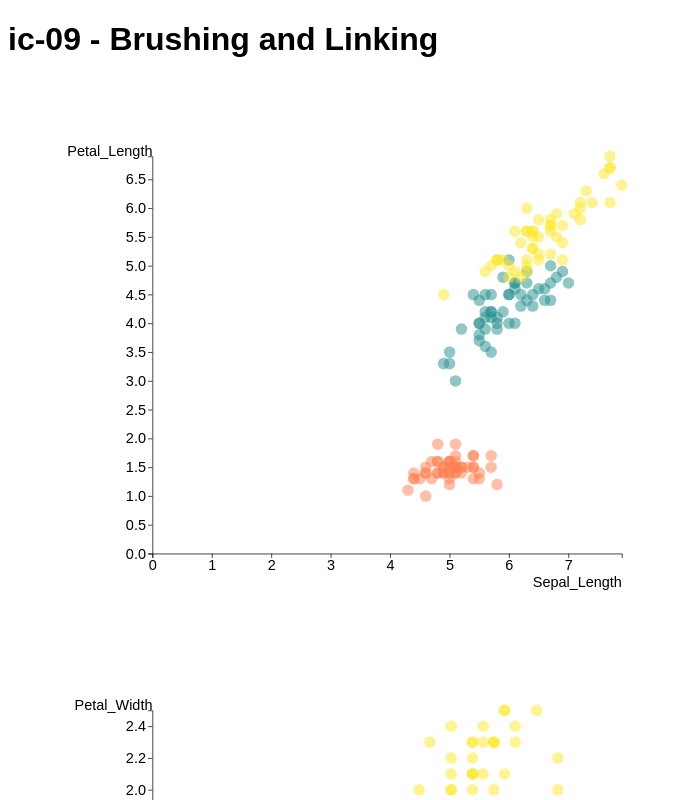
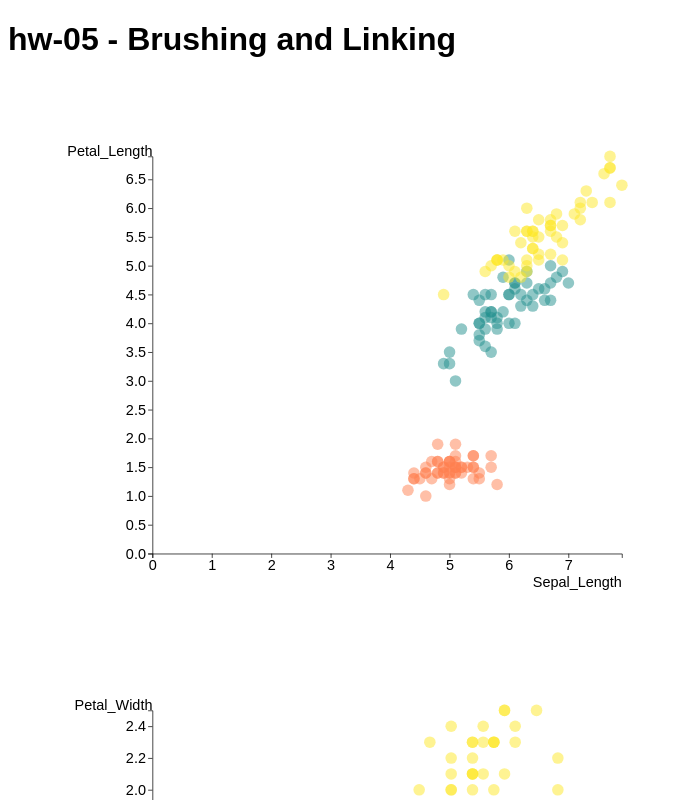
Before and after one commit to DS4200-S22/hw-05-melis-rachel-ben, a plain HTML site: page index.html in a window 1280 px wide. Shown: the top 800 px of the page, without its empty margins (0-681 px from the left). Drawn offline with Linux system fonts and the light colour scheme.

Commit message:
updated title

```diff
--- a/index.html
+++ b/index.html
@@ -10,7 +10,7 @@
 
 <body>
 
-    <h1>ic-09 - Brushing and Linking</h1>
+    <h1>hw-05 - Brushing and Linking</h1>
 
     <div id="vis-holder">
     </div>
```
